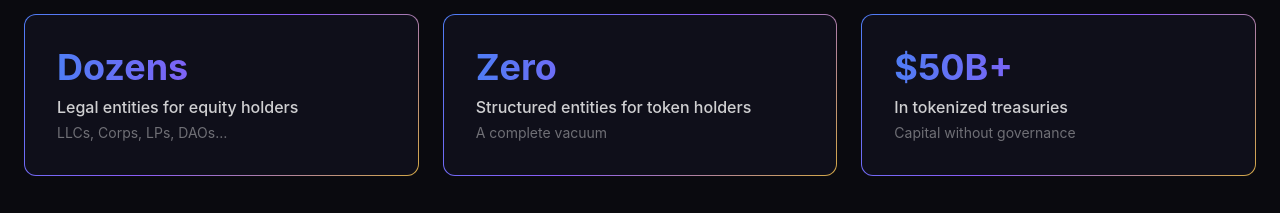
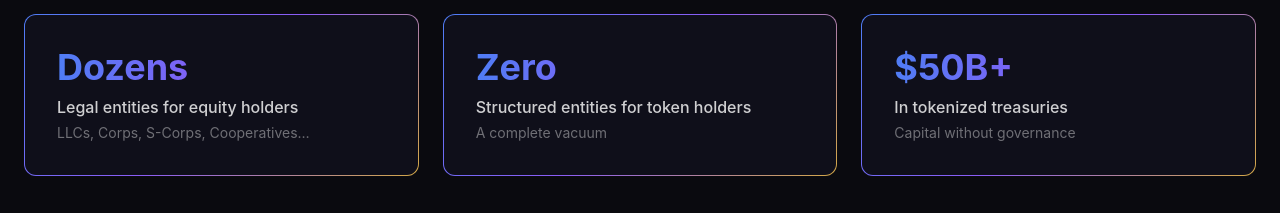
Before and after one commit to n0umen0n/consortiumlab-landing, a Next.js app: page / in a window 1280 px wide. Shown: the part 1320-1533 px from the top of the page. Built offline with nearby package versions, Linux system fonts and the light colour scheme.

Commit message:
fix: replace DAOs/LPs with correct equity entity examples (S-Corps, Cooperatives)

```diff
--- a/src/components/Problem.tsx
+++ b/src/components/Problem.tsx
@@ -3,7 +3,7 @@
 import ScrollReveal from './ScrollReveal'
 
 const stats = [
-  { label: 'Legal entities for equity holders', value: 'Dozens', sub: 'LLCs, Corps, LPs, DAOs…' },
+  { label: 'Legal entities for equity holders', value: 'Dozens', sub: 'LLCs, Corps, S-Corps, Cooperatives…' },
   { label: 'Structured entities for token holders', value: 'Zero', sub: 'A complete vacuum' },
   { label: 'In tokenized treasuries', value: '$50B+', sub: 'Capital without governance' },
 ]
```
